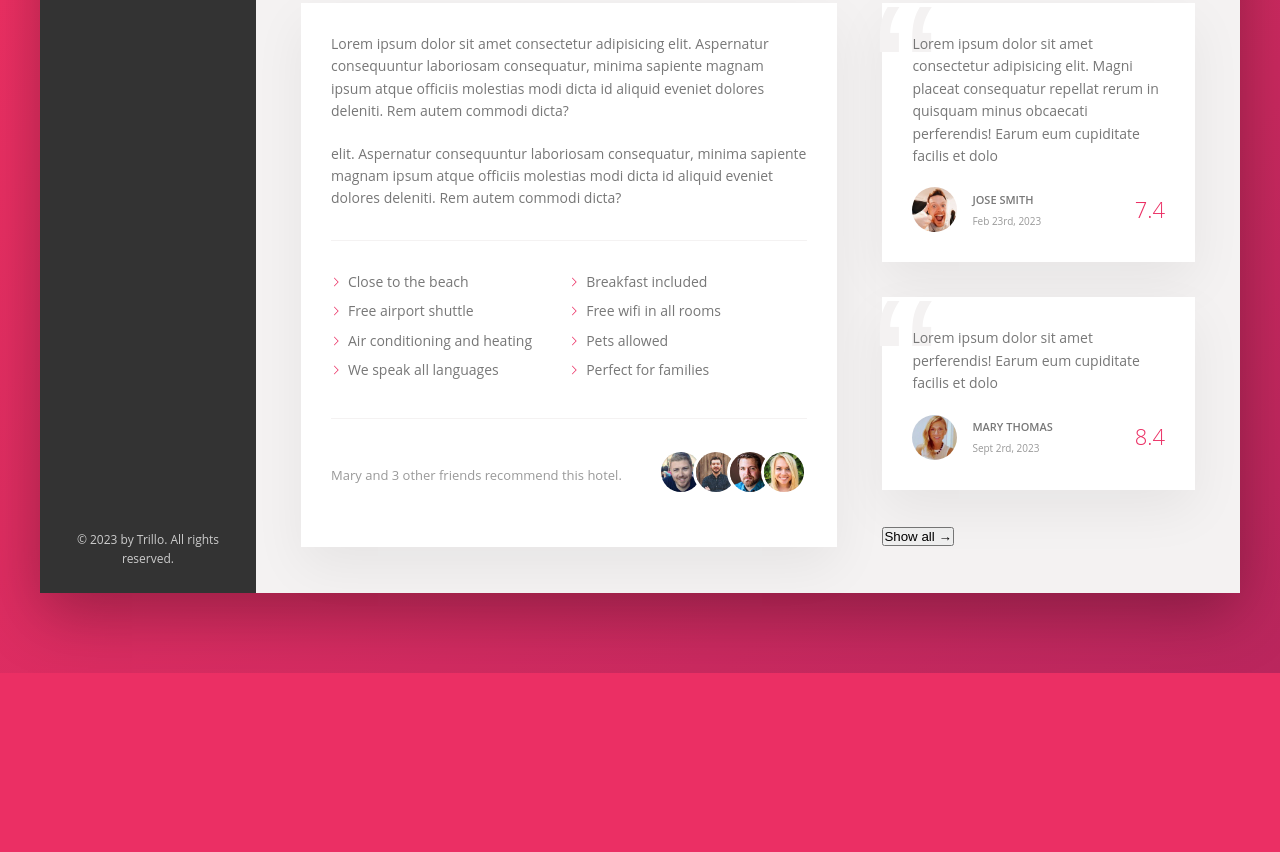
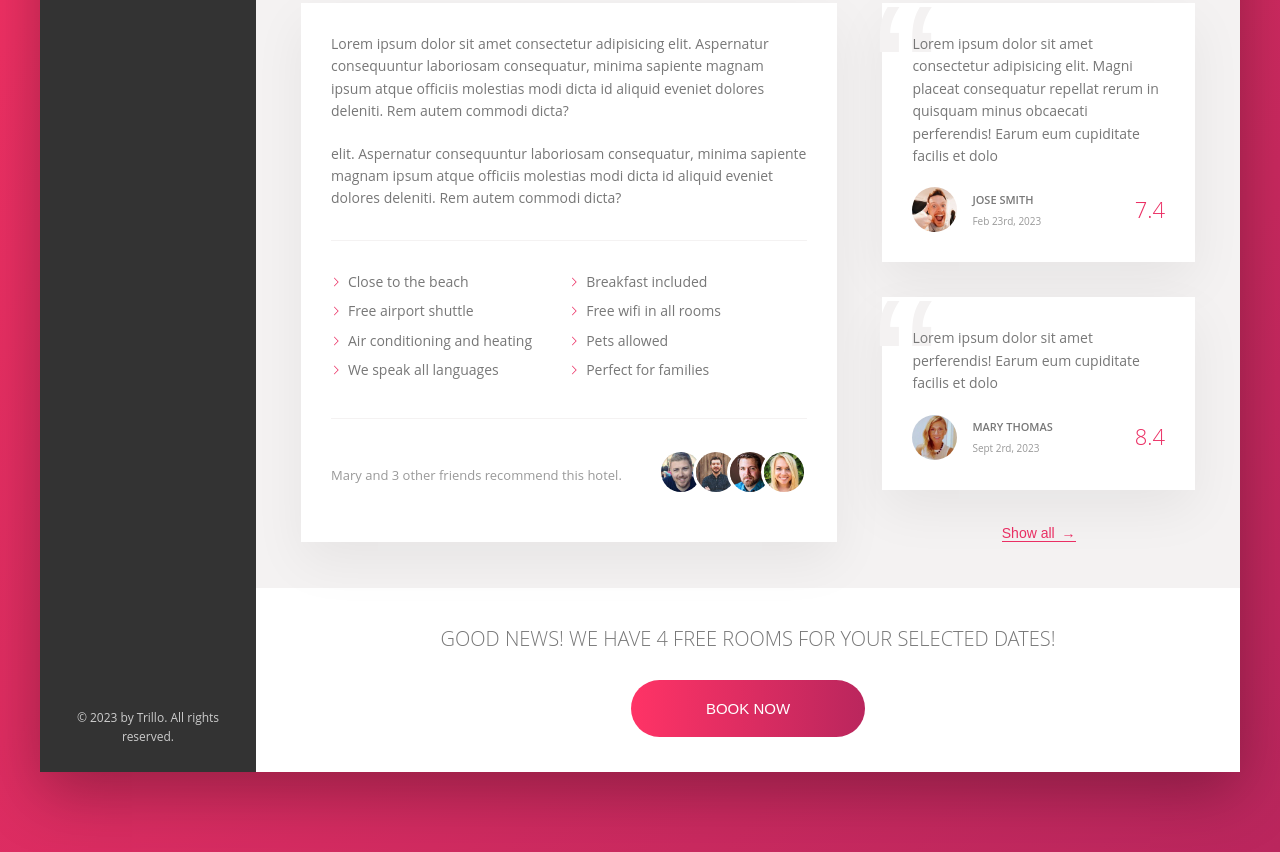
Before and after one commit to andreanozaki/project-grid, a website: page index.html in a window 1280 px wide. Shown: the part 644-1496 px from the top of the page. Before the commit the page ends 1317 px from the top, so only its background shows below. Drawn offline with Linux system fonts and the light colour scheme.

Commit message:
building the CTA section

```diff
--- a/index.html
+++ b/index.html
@@ -220,8 +220,16 @@
                         </div>
                     </div>
 
+                    <div class="cta">
+                        <h2 class="cta__book-now">
+                            Good news! We have 4 free rooms for your selected dates!
+                        </h2>
+                        <button class="btn">
+                            <span class="btn__visible">Book now</span>
+                            <span class="btn__invisible">Only 4 rooms left</span>
+                        </button>
 
-
+                    </div>
                 </main>
             </div>
 
--- a/sass/_components.scss
+++ b/sass/_components.scss
@@ -419,8 +419,89 @@
         font-family: sans-serif;
         z-index: 1;
     }
+ }
+    //////////////
+ /// REVIEW
+ .btn-inline{
+    border: none;
+    font-size: inherit;
+    border-bottom: 1px solid currentColor;
+    display: inline-block;
+    background-color: transparent;
+    cursor: pointer;
+    transition: all .2s;
+    color:var(--color-primary);
 
+      & span {
+        margin-left: 3px;
+        transition: all .2s;
+      }
 
+      &:hover {
+        color: var(--color-grey-dark-1);
 
+        span {
+            margin-left: 8px;
+            transition: margin-left .2s;
+        }
+      }
+ }
+ /////////////////////
+ /// CALL TO ACTION
+ .cta {
+    padding: 3.5rem 0;
+    text-align: center;
 
- }
+    &__book-now {
+        font-size: 2rem;
+        font-weight: 300;
+        text-transform: uppercase;
+        margin-bottom:2.5rem;
+    }
+}
+
+ /////////////////////
+ /// CALL TO ACTION
+ .btn {
+    font-size: 1.5rem;
+    border: none;
+    font-weight: 300;
+    text-transform: uppercase;
+    border-radius: 100px;
+    position: relative;
+    overflow: hidden;
+    background-image: linear-gradient(to right,var(--color-primary-light), var(--color-primary-dark));
+    color: #fff;
+    cursor: pointer;
+
+    & > * {
+        display: inline-block;
+        height: 100%;
+        width: 100%;
+        transition: all .2s;
+    }
+
+    &__visible {
+        padding: 2rem 7.5rem;
+    }
+
+    &__invisible {
+        padding: 2rem 0;
+        position: absolute;
+        left: 0;
+        top: -100%;
+    }
+
+    &:hover {
+        background-image: linear-gradient(to left, var(--color-primary-light),var(--color-primary-dark));
+    }
+
+    &:hover &__visible {
+        transform: translateY(100%);
+    }
+
+    &:hover &__invisible {
+        top: 0;
+    }
+
+  }
--- a/sass/_layout.scss
+++ b/sass/_layout.scss
@@ -60,4 +60,8 @@
 .user-reviews{
     flex: 1;
 
+    display: flex;
+    flex-direction: column;
+    align-items: center;
+
 }
```
Also changed, not shown: css/style.css.
